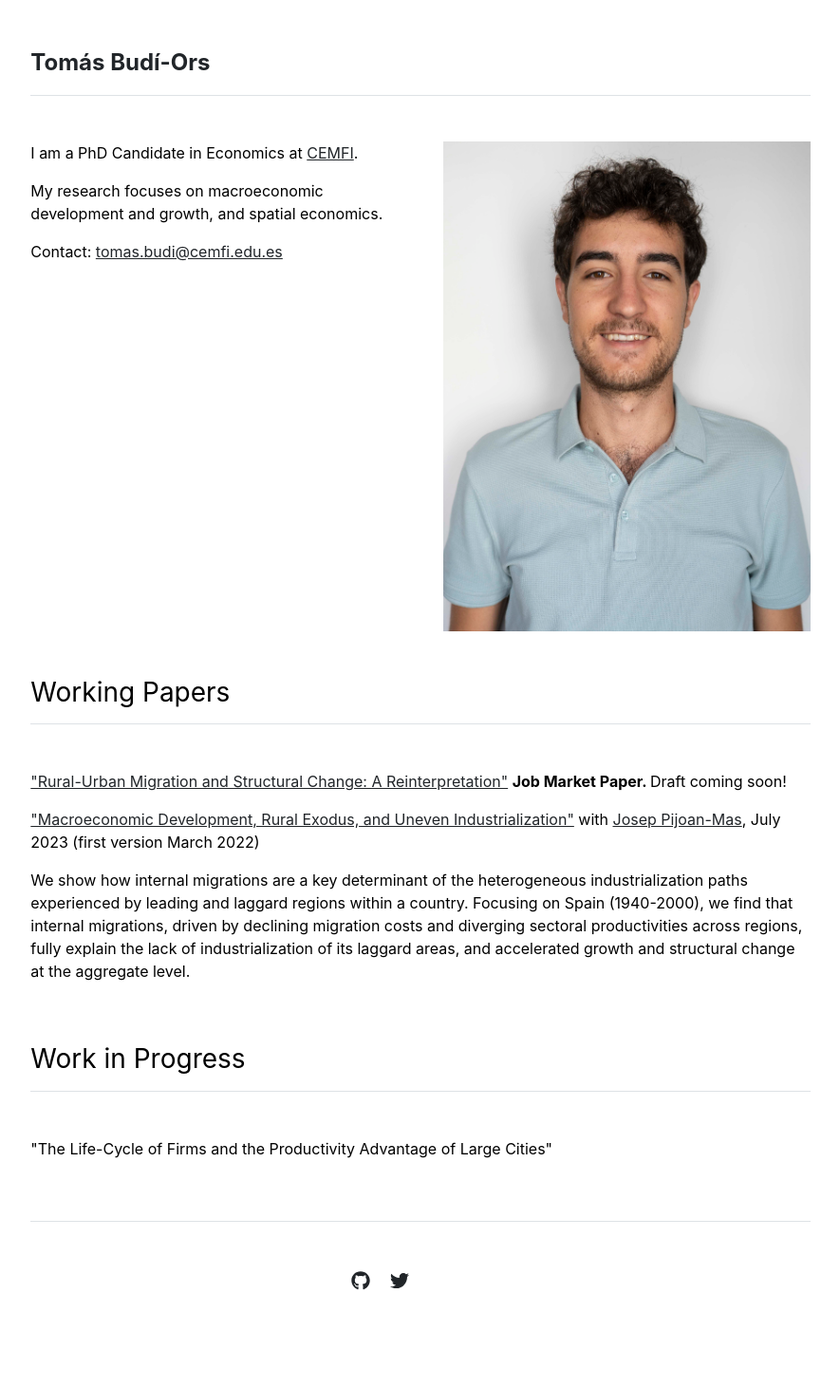
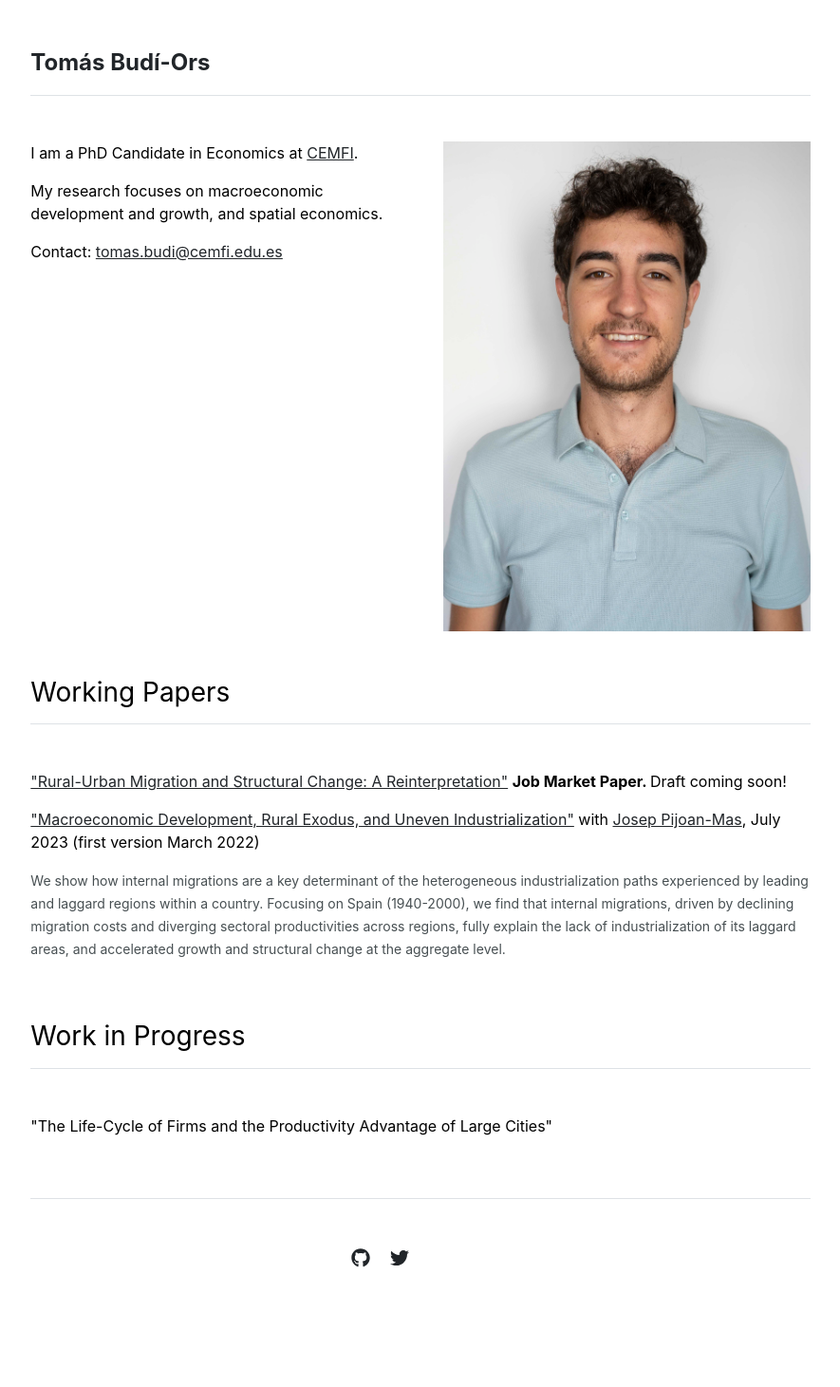
Before and after one commit to tomas-budi-ors/tomas-budi-ors.github.io, a Jekyll site: the page built from index.md, in a window 1280 px wide. Shown: the whole page at 95% size, without its empty margins (197-1082 px from the left). Built offline with Jekyll 4.4.1, drawn with Linux system fonts in a browser that asks for light colours; after the commit the page ends 1437 px from its top, so only the background shows below that.

Commit message:
Change abstract font size and color

```diff
--- a/_includes/working_papers.html
+++ b/_includes/working_papers.html
@@ -4,7 +4,7 @@
     {% if page.title == "Home" %}
       {% for item in site.data.working_papers.featured %}
         <p><a href="{{ item.url }}" target="_blank" rel="noopener noreferrer">{{ item.name }}</a> {{item.extra_info}} </p>
-        <p>{{ item.abstract }}</p>
+        <p style="color:#474f52;"><small>{{ item.abstract }}</small></p>
       {% endfor %}
     {% else %}
       {% for item in site.data.working_papers.index %}
```
Also changed, not shown: 3 other files.
